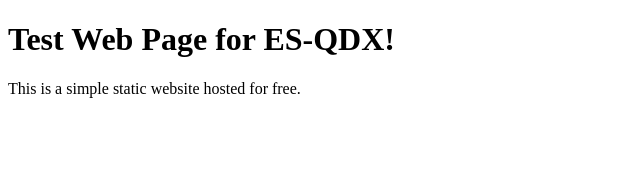
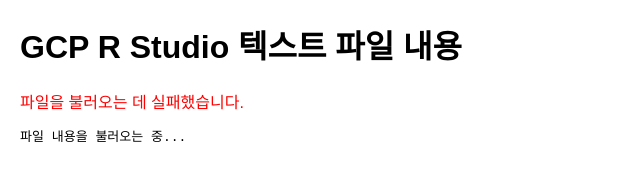
Before and after one commit to komting1079/km1079-web, a plain HTML site: page index.html in a window 1280 px wide. Shown: the whole page, without its empty margins (0-640 px from the left). Drawn offline with Linux system fonts and the light colour scheme; no server answers.

Commit message:
index.html

```diff
--- a/index.html
+++ b/index.html
@@ -1,12 +1,54 @@
 
 <!DOCTYPE html>
-<html>
-  <head>
+<html lang="ko">
+<head>
     <meta charset="UTF-8">
-    <title>My First GitHub Page</title>
-  </head>
-  <body>
-    <h1>Test Web Page for ES-QDX!</h1>
-    <p>This is a simple static website hosted for free.</p>
-  </body>
+    <meta name="viewport" content="width=device-width, initial-scale=1.0">
+    <title>GCP R Studio 텍스트 파일 읽기</title>
+    <style>
+        body {
+            font-family: Arial, sans-serif;
+            margin: 20px;
+        }
+        #loading {
+            display: none;
+            font-size: 1.2em;
+            color: #007BFF;
+        }
+        #error {
+            color: red;
+        }
+    </style>
+    <script>
+        async function fetchData() {
+            const loadingIndicator = document.getElementById('loading');
+            const errorMessage = document.getElementById('error');
+            const fileContent = document.getElementById('file-content');
+
+            loadingIndicator.style.display = 'block'; // 로딩 인디케이터 표시
+            errorMessage.innerText = ''; // 이전 오류 메시지 초기화
+
+            try {
+                const response = await fetch('/get-text-file');
+                if (!response.ok) {
+                    throw new Error('파일을 불러오는 데 실패했습니다.');
+                }
+                const data = await response.text();
+                fileContent.innerText = data;
+            } catch (error) {
+                errorMessage.innerText = error.message; // 오류 메시지 표시
+            } finally {
+                loadingIndicator.style.display = 'none'; // 로딩 인디케이터 숨기기
+            }
+        }
+
+        window.onload = fetchData;
+    </script>
+</head>
+<body>
+    <h1>GCP R Studio 텍스트 파일 내용</h1>
+    <div id="loading">파일을 불러오는 중...</div>
+    <div id="error"></div>
+    <pre id="file-content">파일 내용을 불러오는 중...</pre>
+</body>
 </html>
```
